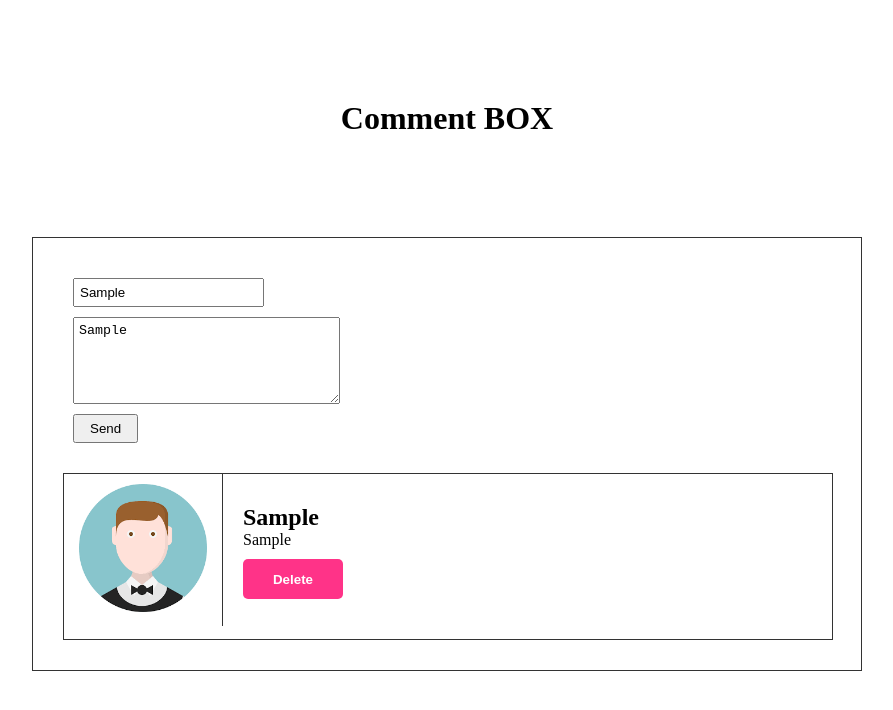
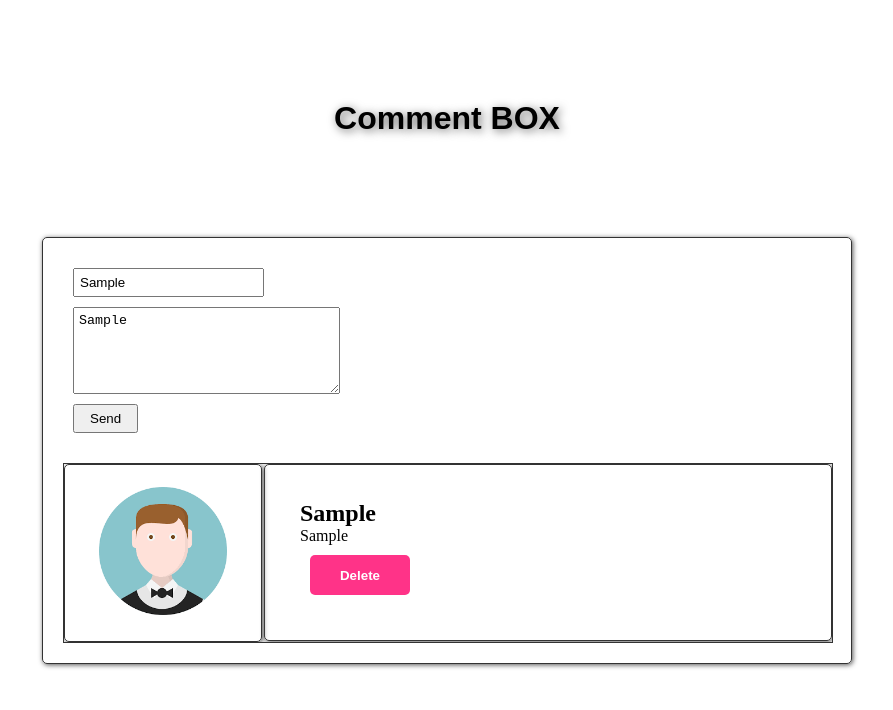
Before and after one commit to wallentin30/commentBox, a plain HTML site: page index.html in a window 1280 px wide. Both pictures are taken after typing "Sample", "Sample" into the empty fields and a click on the button "Send". Shown: the whole page, without its empty margins (193-1086 px from the left). Drawn offline with Linux system fonts and the light colour scheme.

Commit message:
fixed some bugs.

```diff
--- a/app.js
+++ b/app.js
@@ -1,6 +1,7 @@
 const userInput = document.getElementById('userInput');
 const commentInput = document.getElementById('commentInput');
 const sendBtn = document.getElementById('sendBtn');
+
 
 const comments = [{
     name: userInput,
@@ -32,10 +33,9 @@ function createComment() {
         "<img src='images/avatar3.png'>"
     ];
 
-    var ranNum = Math.floor(Math.random() * imageArray.length)
+    var ranNum = Math.floor(Math.random() * imageArray.length);
 
-
-    divLeft.setAttribute('class', 'userPhoto')
+    divLeft.setAttribute('class', 'userPhoto');
     divLeft.innerHTML = imageArray[ranNum];
     divRight.setAttribute('class', 'userComment');
     deleteBtn.setAttribute('class', 'deleteBtn');
@@ -43,27 +43,28 @@ function createComment() {
     for (let i = 0; i < comments.length; i++) {
         h2.innerHTML = comments[i].name;
         para.innerHTML = comments[i].msg;
-        deleteBtn.appendChild(textBtn)
+        deleteBtn.appendChild(textBtn);
 
     }
-
     createDiv.appendChild(divLeft);
     createDiv.appendChild(divRight);
     divRight.appendChild(h2);
     divRight.appendChild(para);
-    divRight.appendChild(deleteBtn)
+    divRight.appendChild(deleteBtn);
 
     document.getElementById('commentBox').appendChild(createDiv);
 
     deleteBtn.addEventListener('click', function(e) {
         e.preventDefault();
-        if(!deleteBtn.onclick) {
-            alert('You really want to delete this comment?')
-        }
-        if(true) {
             const remItem = document.querySelector('#commentBox');
-            remItem.removeChild(createDiv);
-        }
+            const userConfirmation = confirm('Do You really want to delete this comment?');
+            if(userConfirmation === true) {
+                 remItem.removeChild(createDiv);
+            }else {
+                return;
+            }
+
+
     });
 }
 
@@ -72,7 +73,7 @@ sendBtn.addEventListener('click', function(event) {
     comments.push({
         name: userInput.value,
         msg: commentInput.value
-    })
+    });
 
     if (userInput.value === "" || commentInput.value === "") {
         alert("Please fill all inputs!!!");
--- a/style.css
+++ b/style.css
@@ -6,13 +6,18 @@ body {
     text-align: center;
     margin-top: 100px;
 }
+h1 {
+    font-family: Arial, Helvetica, sans-serif;
+    text-shadow: 2px 2px 10px #666666;
+}
 #commentBox {
     max-width: 60%;
     margin: 100px auto;
     border: 1px solid #333333;
-    padding: 30px ;
+    padding: 20px;
+    border-radius: 5px;
+    box-shadow: 1px 1px 5px #555555;
 }
-
 input,textarea {
     display: block;
     padding: 5px;
@@ -34,13 +39,18 @@ button {
 .userPhoto {
     float: left;
     margin-right: 20px;
-    padding: 10px 15px;
-    border-right: 1px solid #333333;
+    padding: 22px 34px;
+    border: 1px solid #333333;
+    border-radius: 5px;
+    box-shadow: 1px 1px 5px #555555;
 }
 .userComment {
     text-align: left;
-    padding: 30px;
-    margin-left: 20px;
+    padding: 35px;
+    margin-left: 200px;
+    border: 1px solid #333333;
+    border-radius: 5px;
+    box-shadow: 1px 1px 5px #555555;
 }
 .deleteBtn {
     background-color: #ff3388;
```
